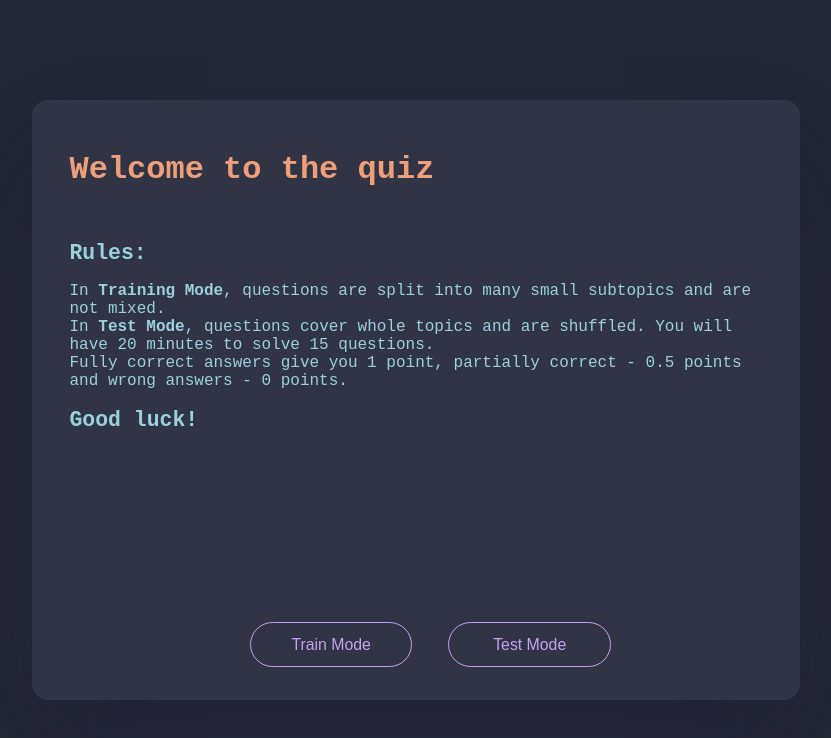
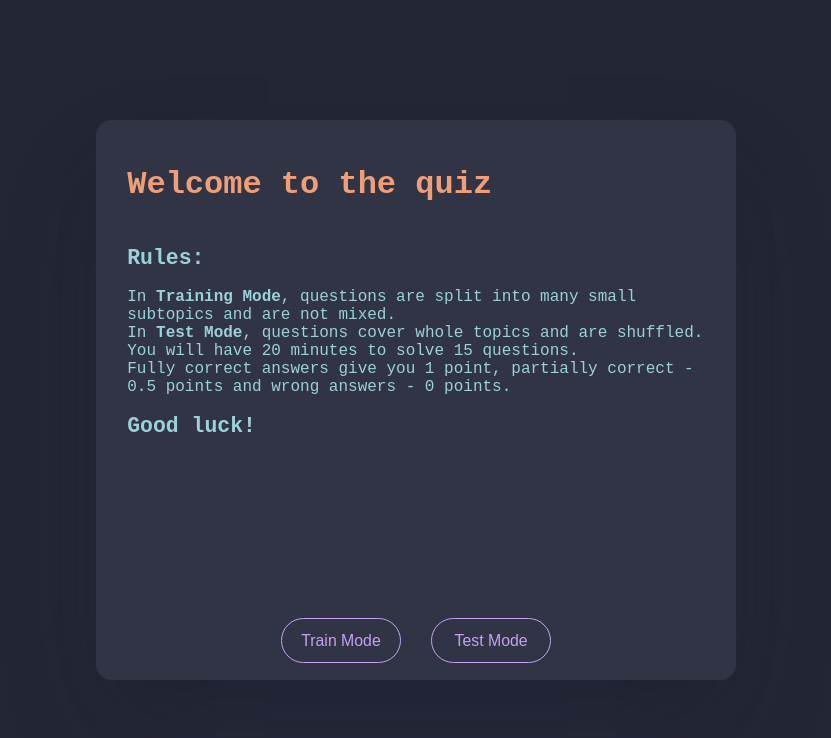
Before and after one commit to Oleksandr-MB/quiz, a React (Vite) app: page / in a window 1280 px wide. Shown: the top 738 px of the page, without its empty margins (224-1055 px from the left). Built offline with nearby package versions, Linux system fonts and the light colour scheme.

Commit message:
Some styling changes

```diff
--- a/src/styles/media.scss
+++ b/src/styles/media.scss
@@ -33,34 +33,18 @@
     }
 }
 
-@media only screen and (max-width: 1400px) {
-    @include button-width(22.5%);
-    @include main-container(75vh, 60vw);
-    @include question-text(17.5px);
-    @include select-answer(15.5px);
-    @include popup-wrapper(65%, 55%);
-}
-
-@media only screen and (max-width: 1200px) {
-    @include button-width(27.5%);
+@media only screen and (max-width: 1000px) {
+    @include button-width(25%);
     @include main-container(80vh, 70vw);
     @include question-text(17px);
     @include select-answer(15px);
-    @include popup-wrapper(67.5%, 60%);
+    @include popup-wrapper(75%, 65%);
 }
 
-@media only screen and (max-width: 1000px) {
-    @include button-width(32.5%);
-    @include main-container(80vh, 70vw);
-    @include question-text(16.5px);
-    @include select-answer(14.5px);
-    @include popup-wrapper(70%, 65%);
-}
-
-@media only screen and (max-width: 800px) {
-    @include button-width(37.5%);
+@media only screen and (max-width: 500px) {
+    @include button-width(30%);
     @include main-container(90vh, 90vw);
     @include question-text(16px);
     @include select-answer(14px);
-    @include popup-wrapper(72.5%, 70%);
+    @include popup-wrapper(90%, 90%);
 }
--- a/src/styles/page.scss
+++ b/src/styles/page.scss
@@ -77,7 +77,6 @@ h1 {
     gap: 5%;
     height: 10%;
     width: 100%;
-    margin: 2%;
 }
 
 .answer-input {
--- a/src/styles/popup.scss
+++ b/src/styles/popup.scss
@@ -9,7 +9,6 @@
     width: 100vw;
     height: 100vh;
     background-color: $transperent-darker-blue;
-    border-radius: 8px;
     display: flex;
     justify-content: center;
     align-items: center;
@@ -20,17 +19,18 @@
     height: 60%;
     background-color: $dark-blue;
     border: 1px solid $darker-blue;
-    border-radius: 8px;
+    border-radius: 16px;
     max-width: 800px;
     font-size: 16px;
 }
 
 .popup-content {
-    height: 70%;
-    margin: 5%;
+    height: 90%;
     overflow: auto;
     & p {
         white-space: pre-line;
+        margin-left: 5%;
+        margin-right: 5%;
     }
 }
 
```
